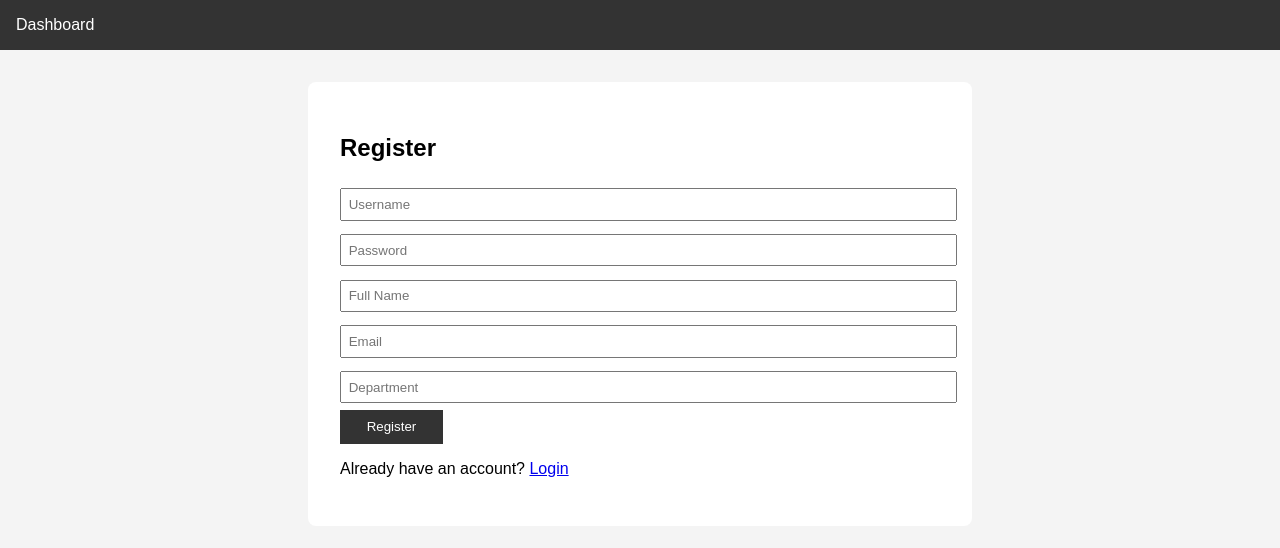
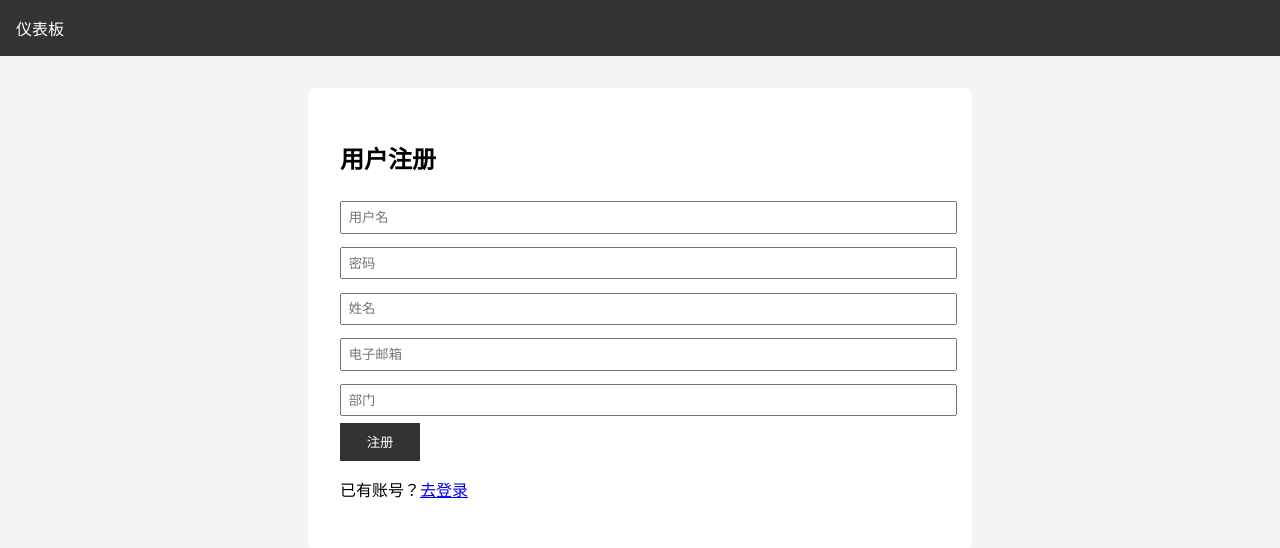
Before and after one commit to Ke1thLi/CTF-WEB-IDOR, a Flask app: page /register in a window 1280 px wide. Shown: the top 548 px of the page. Run offline with Flask 3, Linux system fonts and the light colour scheme.

Commit message:
改为中文

```diff
--- a/app/templates/admin.html
+++ b/app/templates/admin.html
@@ -2,4 +2,8 @@
 {% block content %}
 <h2>Admin Panel</h2>
 <p>Congratulations! The flag is: <strong>{{ flag }}</strong></p>
+{% endblock %}{% extends "base.html" %}
+{% block content %}
+<h2>管理员面板</h2>
+<p>恭喜！Flag 是：<strong>{{ flag }}</strong></p>
 {% endblock %}
--- a/app/templates/base.html
+++ b/app/templates/base.html
@@ -3,17 +3,17 @@
 
 <head>
     <meta charset="UTF-8">
-    <title>Employee Info System</title>
+    <title>员工信息管理系统</title>
     <link rel="stylesheet" href="{{ url_for('static', filename='style.css') }}">
 </head>
 
 <body>
     <nav>
-        <a href="{{ url_for('dashboard') }}">Dashboard</a>
+        <a href="{{ url_for('dashboard') }}">仪表板</a>
         {% if session.user_id %}
-        <a href="{{ url_for('profile', user_id=session.user_id) }}">My Profile</a>
-        <a href="{{ url_for('edit_profile', user_id=session.user_id) }}">Edit Profile</a>
-        <a href="{{ url_for('logout') }}">Logout</a>
+        <a href="{{ url_for('profile', user_id=session.user_id) }}">我的资料</a>
+        <a href="{{ url_for('edit_profile', user_id=session.user_id) }}">编辑资料</a>
+        <a href="{{ url_for('logout') }}">退出登录</a>
         {% endif %}
     </nav>
     <div class="container">
--- a/app/templates/dashboard.html
+++ b/app/templates/dashboard.html
@@ -1,6 +1,6 @@
 {% extends "base.html" %}
 {% block content %}
-<h2>Welcome, {{ user.username }}!</h2>
-<p>Role: {{ user.role }}</p>
-<p>Go to <a href="{{ url_for('profile', user_id=user.id) }}">My Profile</a></p>
+<h2>欢迎回来，{{ user.username }}！</h2>
+<p>角色：{{ user.role }}</p>
+<p><a href="{{ url_for('profile', user_id=user.id) }}">查看我的资料</a></p>
 {% endblock %}
--- a/app/templates/register.html
+++ b/app/templates/register.html
@@ -1,13 +1,13 @@
 {% extends "base.html" %}
 {% block content %}
-<h2>Register</h2>
+<h2>用户注册</h2>
 <form method="POST">
-    <input type="text" name="username" placeholder="Username" required><br>
-    <input type="password" name="password" placeholder="Password" required><br>
-    <input type="text" name="full_name" placeholder="Full Name"><br>
-    <input type="email" name="email" placeholder="Email"><br>
-    <input type="text" name="department" placeholder="Department"><br>
-    <input type="submit" value="Register">
+    <input type="text" name="username" placeholder="用户名" required><br>
+    <input type="password" name="password" placeholder="密码" required><br>
+    <input type="text" name="full_name" placeholder="姓名"><br>
+    <input type="email" name="email" placeholder="电子邮箱"><br>
+    <input type="text" name="department" placeholder="部门"><br>
+    <input type="submit" value="注册">
 </form>
-<p>Already have an account? <a href="{{ url_for('login') }}">Login</a></p>
+<p>已有账号？<a href="{{ url_for('login') }}">去登录</a></p>
 {% endblock %}
```
Also changed, not shown: app/templates/edit_profile.html (+5 -5 lines), app/templates/login.html (+5 -5 lines), app/templates/profile.html (+8 -8 lines).
